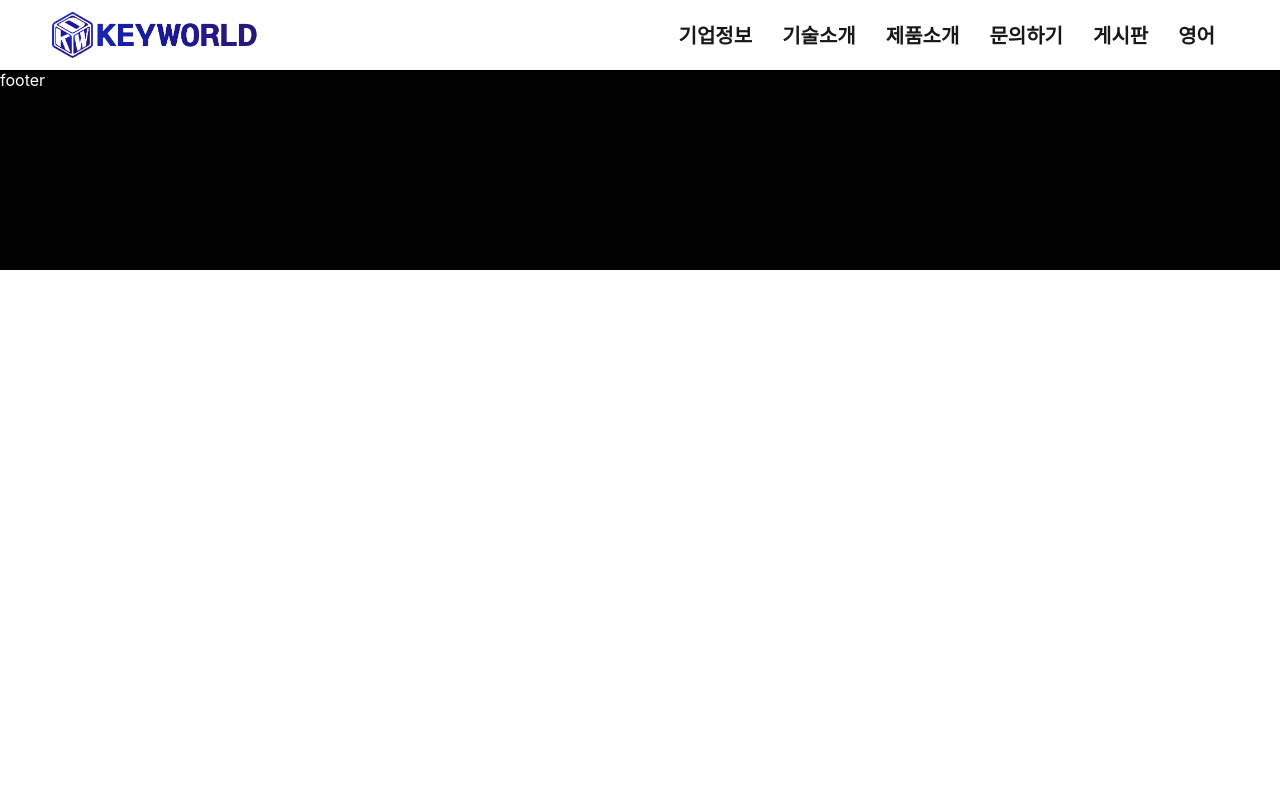
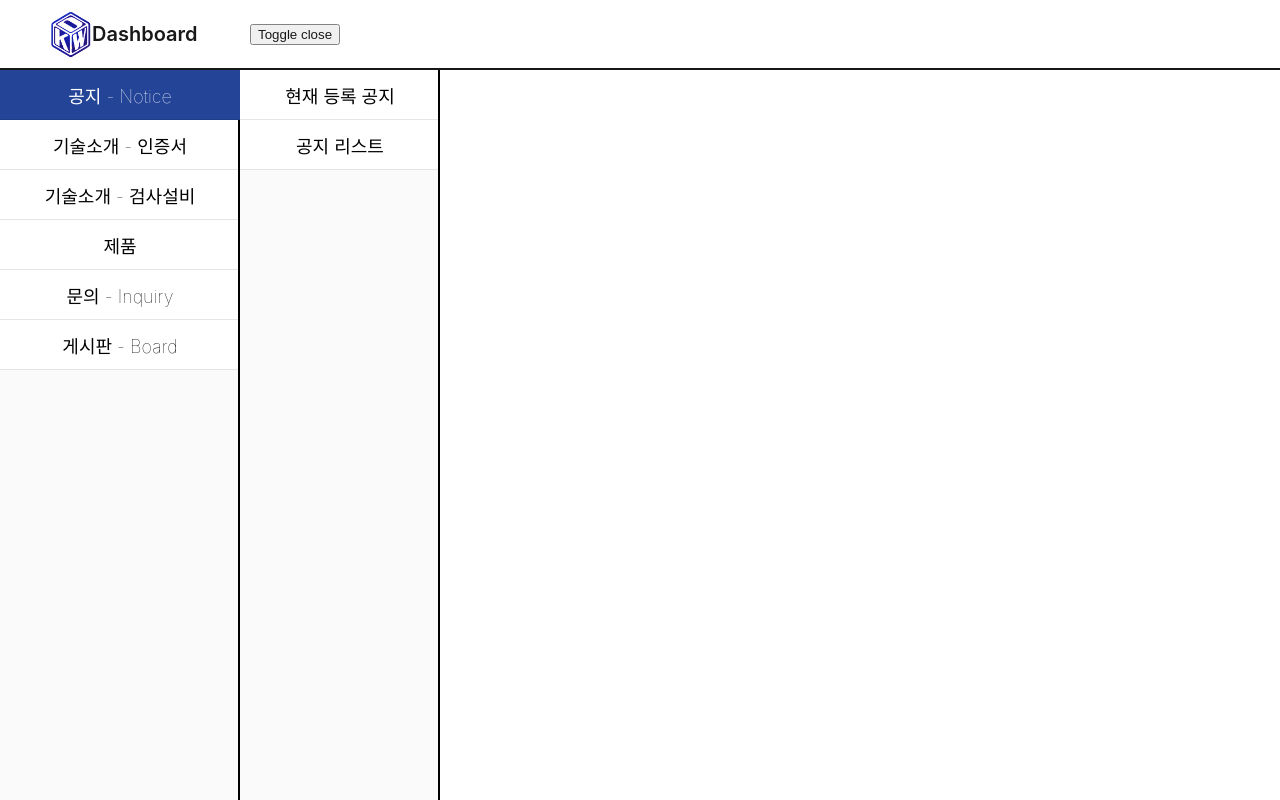
Before and after one commit to Keyworld-Hell/Frontend, a React (Create React App) app: page /admin in a window 1280 px wide. Built offline with nearby package versions, Linux system fonts and the light colour scheme.

Commit message:
feat: Add admin nav & sub nav

```diff
--- a/src/App.js
+++ b/src/App.js
@@ -3,19 +3,26 @@ import { Routes, Route } from "react-router-dom";
 import Header from "./components/layout/Header";
 import Home from "./pages/Home";
 
+import "./assets/css/admin.css";
 import "./assets/css/index.css";
 import "./assets/css/home.css";
 import "./assets/css/layout.css";
+
 import Footer from "./components/layout/Footer";
+import Admin from "./pages/admin/Admin";
+import AdminHeader from "./components/layout/AdminHeader";
 
 function App() {
   return (
     <div>
-      <Header />
+      {/* <Header /> */}
+      <AdminHeader />
       <Routes>
         <Route path="/" element={<Home />} />
+
+        <Route path="/admin" element={<Admin />} />
       </Routes>
-      <Footer />
+      {/* <Footer /> */}
     </div>
   );
 }
--- /dev/null
+++ b/src/assets/css/admin.css
@@ -0,0 +1,71 @@
+.admin-header {
+  align-items: center;
+  height: 70px;
+  border-bottom: 2px solid #000;
+}
+
+.admin-header-logo {
+  width: 200px;
+  align-items: center;
+  height: 100%;
+}
+
+.admin-header-logo img {
+  width: 42px;
+  height: 50px;
+}
+
+.admin-nav {
+  width: 240px;
+  height: calc(100vh - 70px);
+  background-color: #fafafa;
+  border-right: 2px solid #000;
+}
+
+.admin-nav ul,
+.admin-nav-sub ul {
+  margin: 0;
+  padding: 0;
+  align-items: center;
+  flex-direction: column;
+  background-color: #fff;
+}
+
+.admin-nav ul li,
+.admin-nav-sub ul li {
+  width: 240px;
+  display: flex;
+  align-items: center;
+  justify-content: center;
+  height: 50px;
+  font-size: 18px;
+  font-weight: 50;
+  cursor: pointer;
+  border-bottom: 1.2px solid rgba(1, 1, 1, 0.1);
+  transition: 0.2s ease-in-out;
+}
+
+.admin-nav-sub ul li {
+  width: 200px;
+}
+
+.admin-nav ul li:hover {
+  background-color: #3a569f;
+  color: #fff;
+  transition: 0.2s ease-in-out;
+}
+
+.nav-clicked {
+  background-color: #244497;
+  color: #fff;
+}
+
+.admin-nav-sub {
+  width: 200px;
+  background-color: #fafafa;
+  border-right: 2px solid #000;
+}
+
+.nav-sub-clicked {
+  background-color: rgba(1, 1, 1, 0.2);
+}
--- /dev/null
+++ b/src/components/layout/AdminHeader.jsx
@@ -0,0 +1,19 @@
+import React from "react";
+
+import logo from "../../assets/img/keyworldLogo.png";
+
+const AdminHeader = () => {
+  return (
+    <header className="admin-header flex">
+      <div className="admin-header-logo flex">
+        <img src={logo} alt={logo} />
+        <span className="f-20 fw-600">Dashboard</span>
+      </div>
+      <div className="admin-header-toggle">
+        <button>Toggle close</button>
+      </div>
+    </header>
+  );
+};
+
+export default AdminHeader;
--- /dev/null
+++ b/src/components/layout/AdminNav.jsx
@@ -0,0 +1,52 @@
+import React, { useState } from "react";
+import { NAV_LIST, NAV_SUB_LIST } from "../../store/nav";
+
+const AdminNav = () => {
+  const [activeIndex, setActiveIndex] = useState(0);
+  const [activeSubIndex, setActiveSubIndex] = useState(-1);
+
+  const handleClick = (index) => {
+    setActiveIndex(index);
+  };
+
+  const handleSubClick = (index) => {
+    setActiveSubIndex(index);
+  };
+
+  return (
+    <div className="flex">
+      <nav className="admin-nav">
+        <ul>
+          {NAV_LIST.map((item, index) => (
+            <li
+              className={activeIndex === index ? "nav-clicked" : ""}
+              onClick={() => {
+                handleClick(index);
+                handleSubClick(0);
+              }}
+            >
+              {item.title}
+            </li>
+          ))}
+        </ul>
+      </nav>
+      <nav className="admin-nav-sub">
+        <ul>
+          {NAV_SUB_LIST.map(
+            (item, index) =>
+              index === activeIndex &&
+              item.contents.map((item, index) => (
+                <li
+                  className={activeSubIndex === index ? "nav-sub-clicked" : ""}
+                  onClick={() => handleSubClick(index)}
+                >
+                  {item.title}
+                </li>
+              ))
+          )}
+        </ul>
+      </nav>
+    </div>
+  );
+};
+export default AdminNav;
--- /dev/null
+++ b/src/pages/admin/Admin.jsx
@@ -0,0 +1,12 @@
+import React from "react";
+import AdminNav from "../../components/layout/AdminNav";
+
+const Admin = () => {
+  return (
+    <div>
+      <AdminNav />
+    </div>
+  );
+};
+
+export default Admin;
--- /dev/null
+++ b/src/store/nav.js
@@ -0,0 +1,43 @@
+export const NAV_LIST = [
+  {
+    title: "공지 - Notice",
+  },
+  {
+    title: "기술소개 - 인증서",
+  },
+  {
+    title: "기술소개 - 검사설비",
+  },
+  {
+    title: "제품",
+  },
+  {
+    title: "문의 - Inquiry",
+  },
+  {
+    title: "게시판 - Board",
+  },
+];
+
+export const NAV_SUB_LIST = [
+  {
+    contents: [
+      {
+        title: "현재 등록 공지",
+      },
+      {
+        title: "공지 리스트",
+      },
+    ],
+  },
+  {
+    contents: [
+      {
+        title: "korea",
+      },
+      {
+        title: "english",
+      },
+    ],
+  },
+];
```
Also changed, not shown: src/assets/img/keymini.png (added), src/assets/img/keyworldLogo.png (added).
